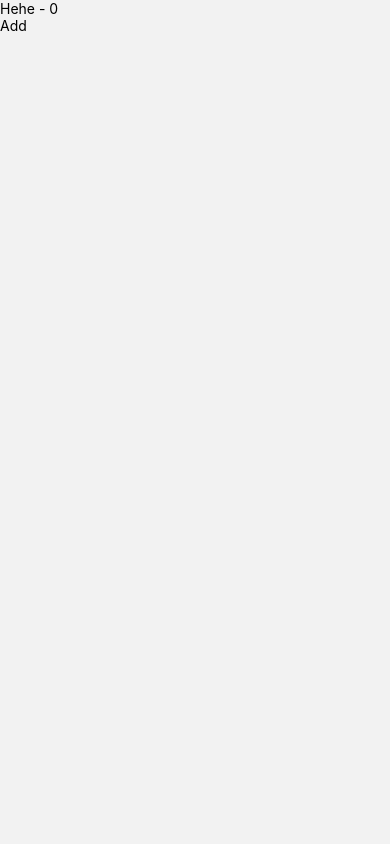
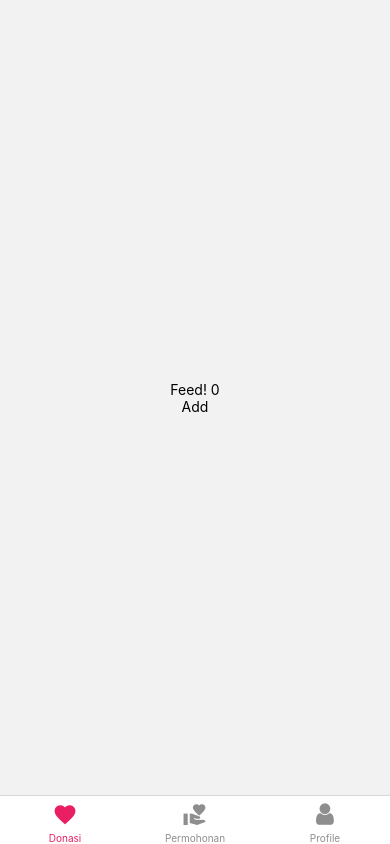
Before and after one commit to Ibrahimsyah/Temasi, a React Native app in the folder temasi-app/: screen /Splash in a window 390 px wide. Before the commit this address had no page. Built offline with nearby package versions, Linux system fonts and the light colour scheme.

Commit message:
add rn vector icon

```diff
--- a/temasi-app/package.json
+++ b/temasi-app/package.json
@@ -10,12 +10,15 @@
     "lint": "eslint ."
   },
   "dependencies": {
+    "@react-navigation/bottom-tabs": "^6.0.5",
     "@react-navigation/native": "^6.0.2",
     "@react-navigation/native-stack": "^6.1.0",
+    "axios": "^0.21.1",
     "react": "17.0.2",
     "react-native": "0.65.1",
     "react-native-safe-area-context": "^3.3.0",
-    "react-native-screens": "^3.6.0"
+    "react-native-screens": "^3.6.0",
+    "react-native-vector-icons": "^8.1.0"
   },
   "devDependencies": {
     "@babel/core": "^7.12.9",
--- a/temasi-app/src/view/Main/HomeScreen.js
+++ b/temasi-app/src/view/Main/HomeScreen.js
@@ -1,22 +1,85 @@
 import React, {useState} from 'react';
 import {Pressable, Text, View} from 'react-native';
+import {createBottomTabNavigator} from '@react-navigation/bottom-tabs';
+import Icon from 'react-native-vector-icons/MaterialCommunityIcons';
+import {default as IconFA} from 'react-native-vector-icons/FontAwesome';
 import styles from './style';
 
-export default props => {
+function Feed() {
   const [count, setCount] = useState(0);
 
   const onButtonClick = () => {
     setCount(value => value + 1);
   };
+  return (
+    <View style={{flex: 1, justifyContent: 'center', alignItems: 'center'}}>
+      <Text>Feed! {count}</Text>
+      <Pressable onPress={onButtonClick}>
+        <Text>Add</Text>
+      </Pressable>
+    </View>
+  );
+}
 
+function Profile() {
   return (
-    <>
-      <View style={styles.container}>
-        <Text>Hehe - {count}</Text>
-        <Pressable onPress={onButtonClick}>
-          <Text>Add</Text>
-        </Pressable>
-      </View>
-    </>
+    <View style={{flex: 1, justifyContent: 'center', alignItems: 'center'}}>
+      <Text>Profile!</Text>
+    </View>
+  );
+}
+
+function Notifications() {
+  return (
+    <View style={{flex: 1, justifyContent: 'center', alignItems: 'center'}}>
+      <Text>Notifications!</Text>
+    </View>
+  );
+}
+
+const Tab = createBottomTabNavigator();
+
+export default props => {
+  return (
+    <Tab.Navigator
+      initialRouteName="Feed"
+      screenOptions={{
+        tabBarActiveTintColor: '#e91e63',
+        tabBarIcon: {
+          size: 16,
+        },
+        headerShown: false,
+      }}>
+      <Tab.Screen
+        name="Feed"
+        component={Feed}
+        options={{
+          tabBarLabel: 'Donasi',
+          tabBarIcon: ({color, size}) => (
+            <Icon name="heart" size={size} color={color} />
+          ),
+        }}
+      />
+      <Tab.Screen
+        name="Notifications"
+        component={Notifications}
+        options={{
+          tabBarLabel: 'Permohonan',
+          tabBarIcon: ({color, size}) => (
+            <Icon name="hand-heart" size={size} color={color} />
+          ),
+        }}
+      />
+      <Tab.Screen
+        name="Profile"
+        component={Profile}
+        options={{
+          tabBarLabel: 'Profile',
+          tabBarIcon: ({color, size}) => (
+            <IconFA name="user" size={size} color={color} />
+          ),
+        }}
+      />
+    </Tab.Navigator>
   );
 };
```
Also changed, not shown: 1 other file (tests, documents, lock files or other folders).
